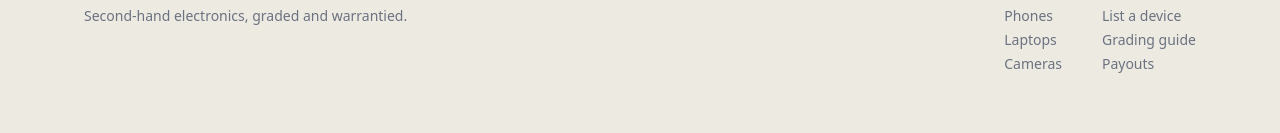
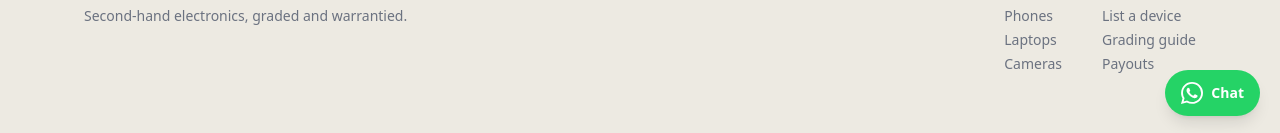
Before and after one commit to Luigi-977/shopping.shop, a Next.js app: page /login in a window 1280 px wide. Shown: the part 664-797 px from the top of the page. Built offline with nearby package versions, Linux system fonts and the light colour scheme; no server answers.

Commit message:
Add WhatsApp contact: floating button + per-product delivery enquiry

```diff
--- a/src/app/layout.tsx
+++ b/src/app/layout.tsx
@@ -6,6 +6,7 @@ import { AuthProvider } from "@/lib/auth-context";
 import { CurrencyProvider } from "@/lib/currency-context";
 import Header from "@/components/Header";
 import Footer from "@/components/Footer";
+import FloatingWhatsApp from "@/components/FloatingWhatsApp";
 
 const inter = Inter({
   variable: "--font-inter",
@@ -38,6 +39,7 @@ export default function RootLayout({
               <Header />
               <main>{children}</main>
               <Footer />
+              <FloatingWhatsApp />
             </CartProvider>
           </CurrencyProvider>
         </AuthProvider>
--- /dev/null
+++ b/src/app/product/[slug]/AskAboutItem.tsx
@@ -0,0 +1,35 @@
+"use client";
+
+import { CONTACT, whatsappLink } from "@/lib/contact";
+
+export default function AskAboutItem({
+  productName,
+  grade,
+}: {
+  productName: string;
+  grade: string;
+}) {
+  const message = `Hi Reboot Market, I'm interested in the ${productName} (Grade ${grade}). Could you tell me more about its condition and how long delivery would take to my country?`;
+
+  return (
+    <div className="mt-4 flex flex-col sm:flex-row gap-3">
+      <a
+        href={whatsappLink(message)}
+        target="_blank"
+        rel="noopener noreferrer"
+        className="flex-1 flex items-center justify-center gap-2 border border-[#25D366] text-[#128C4A] font-display text-sm px-5 py-3 rounded-md hover:bg-[#25D366] hover:text-white transition-colors"
+      >
+        <svg viewBox="0 0 24 24" width="18" height="18" fill="currentColor" aria-hidden="true">
+          <path d="M17.472 14.382c-.297-.149-1.758-.867-2.03-.967-.273-.099-.471-.148-.67.15-.197.297-.767.966-.94 1.164-.173.199-.347.223-.644.075-.297-.15-1.255-.463-2.39-1.475-.883-.788-1.48-1.761-1.653-2.059-.173-.297-.018-.458.13-.606.134-.133.298-.347.446-.52.149-.174.198-.298.298-.497.099-.198.05-.371-.025-.52-.075-.149-.669-1.612-.916-2.207-.242-.579-.487-.5-.669-.51l-.57-.01c-.198 0-.52.074-.792.372-.272.297-1.04 1.016-1.04 2.479 0 1.462 1.065 2.875 1.213 3.074.149.198 2.096 3.2 5.077 4.487.71.306 1.263.489 1.694.625.712.227 1.36.195 1.872.118.571-.085 1.758-.719 2.006-1.413.248-.694.248-1.289.173-1.413-.074-.124-.272-.198-.57-.347m-5.421 7.403h-.004a9.87 9.87 0 01-5.031-1.378l-.361-.214-3.741.982.998-3.648-.235-.374a9.86 9.86 0 01-1.51-5.26c.001-5.45 4.436-9.884 9.888-9.884 2.64 0 5.122 1.03 6.988 2.898a9.825 9.825 0 012.893 6.994c-.003 5.45-4.437 9.885-9.885 9.885M20.52 3.449C18.24 1.245 15.24 0 12.045 0 5.463 0 .104 5.334.101 11.892c0 2.096.549 4.142 1.595 5.945L0 24l6.335-1.652a11.96 11.96 0 005.71 1.447h.006c6.585 0 11.946-5.335 11.949-11.893a11.821 11.821 0 00-3.48-8.463z" />
+        </svg>
+        Ask about this item
+      </a>
+      <a
+        href={`tel:${CONTACT.phone}`}
+        className="flex items-center justify-center gap-2 border border-ink/30 font-display text-sm px-5 py-3 rounded-md hover:bg-ink hover:text-paper transition-colors"
+      >
+        Call us
+      </a>
+    </div>
+  );
+}
--- a/src/app/product/[slug]/page.tsx
+++ b/src/app/product/[slug]/page.tsx
@@ -6,6 +6,7 @@ import GradeBadge from "@/components/GradeBadge";
 import ProductCard from "@/components/ProductCard";
 import AddToCart from "./AddToCart";
 import PriceBlock from "./PriceBlock";
+import AskAboutItem from "./AskAboutItem";
 
 export const revalidate = 60;
 
@@ -79,6 +80,8 @@ export default async function ProductPage({
 
           <AddToCart product={product} />
 
+          <AskAboutItem productName={product.name} grade={product.grade} />
+
           <div className="mt-10 border-t border-ink/10 pt-6">
             <h2 className="font-display text-xs uppercase tracking-wide text-wire mb-3">
               Specs
--- /dev/null
+++ b/src/components/FloatingWhatsApp.tsx
@@ -0,0 +1,18 @@
+import { whatsappLink } from "@/lib/contact";
+
+export default function FloatingWhatsApp() {
+  return (
+    <a
+      href={whatsappLink("Hi Reboot Market, I have a question.")}
+      target="_blank"
+      rel="noopener noreferrer"
+      aria-label="Chat with us on WhatsApp"
+      className="fixed bottom-5 right-5 z-50 flex items-center gap-2 bg-[#25D366] text-white font-display text-sm font-bold px-4 py-3 rounded-full shadow-lg hover:brightness-95 transition"
+    >
+      <svg viewBox="0 0 24 24" width="22" height="22" fill="currentColor" aria-hidden="true">
+        <path d="M17.472 14.382c-.297-.149-1.758-.867-2.03-.967-.273-.099-.471-.148-.67.15-.197.297-.767.966-.94 1.164-.173.199-.347.223-.644.075-.297-.15-1.255-.463-2.39-1.475-.883-.788-1.48-1.761-1.653-2.059-.173-.297-.018-.458.13-.606.134-.133.298-.347.446-.52.149-.174.198-.298.298-.497.099-.198.05-.371-.025-.52-.075-.149-.669-1.612-.916-2.207-.242-.579-.487-.5-.669-.51l-.57-.01c-.198 0-.52.074-.792.372-.272.297-1.04 1.016-1.04 2.479 0 1.462 1.065 2.875 1.213 3.074.149.198 2.096 3.2 5.077 4.487.71.306 1.263.489 1.694.625.712.227 1.36.195 1.872.118.571-.085 1.758-.719 2.006-1.413.248-.694.248-1.289.173-1.413-.074-.124-.272-.198-.57-.347m-5.421 7.403h-.004a9.87 9.87 0 01-5.031-1.378l-.361-.214-3.741.982.998-3.648-.235-.374a9.86 9.86 0 01-1.51-5.26c.001-5.45 4.436-9.884 9.888-9.884 2.64 0 5.122 1.03 6.988 2.898a9.825 9.825 0 012.893 6.994c-.003 5.45-4.437 9.885-9.885 9.885M20.52 3.449C18.24 1.245 15.24 0 12.045 0 5.463 0 .104 5.334.101 11.892c0 2.096.549 4.142 1.595 5.945L0 24l6.335-1.652a11.96 11.96 0 005.71 1.447h.006c6.585 0 11.946-5.335 11.949-11.893a11.821 11.821 0 00-3.48-8.463z" />
+      </svg>
+      Chat
+    </a>
+  );
+}
--- /dev/null
+++ b/src/lib/contact.ts
@@ -0,0 +1,11 @@
+// Business contact details. Update the number here and it changes everywhere.
+export const CONTACT = {
+  // International format, digits only (no +, spaces, or dashes) for wa.me / tel links.
+  whatsapp: "447446361765",
+  phone: "+447446361765",
+};
+
+export function whatsappLink(message?: string): string {
+  const base = `https://wa.me/${CONTACT.whatsapp}`;
+  return message ? `${base}?text=${encodeURIComponent(message)}` : base;
+}
```
